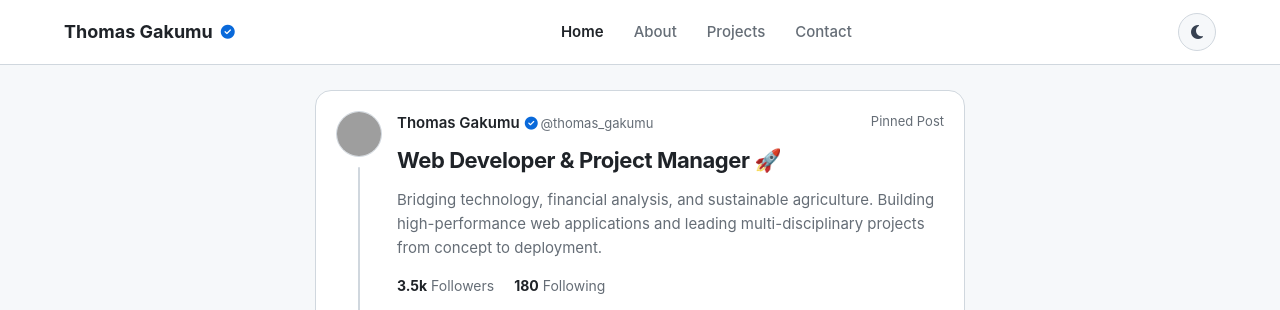
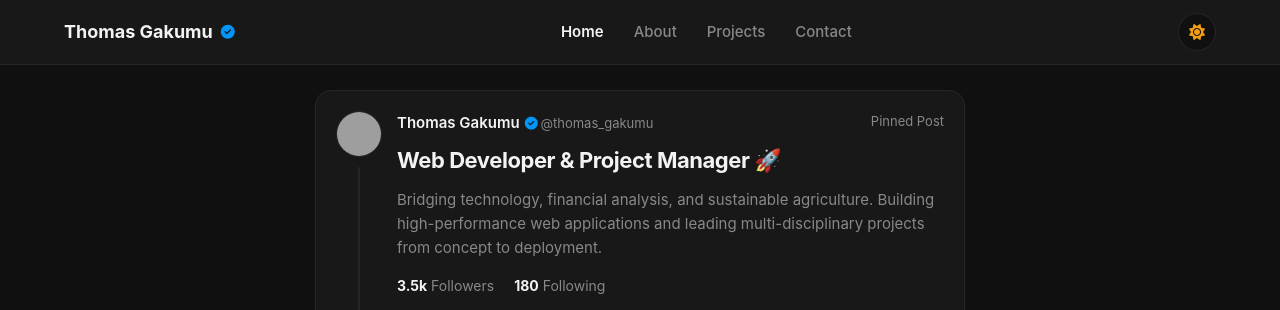
Before and after one commit to emperorluffy/maina, a plain HTML site: page index.html in a window 1280 px wide. Both pictures are taken after a click on the button 1197 px from the left and 32 px from the top of the page. Shown: the top 310 px of the page. Drawn offline with nearby package versions, Linux system fonts and the light colour scheme; grey boxes are pictures that could not be loaded.

Commit message:
Set light-mode as default theme and update theme toggle logic

```diff
--- a/script.js
+++ b/script.js
@@ -13,26 +13,31 @@ document.addEventListener('DOMContentLoaded', () => {
     });
   }
 
-  // Theme Toggle Functionality (Light / Dark Mode)
+  // Theme Toggle Functionality (Light Mode Default)
   const themeToggle = document.getElementById('theme-toggle');
-  const currentTheme = localStorage.getItem('theme') || 'dark';
+  const currentTheme = localStorage.getItem('theme') || 'light';
 
-  if (currentTheme === 'light') {
+  if (currentTheme === 'dark') {
+    document.documentElement.setAttribute('data-theme', 'dark');
+    document.body.classList.add('dark-mode');
+  } else {
     document.documentElement.setAttribute('data-theme', 'light');
     document.body.classList.add('light-mode');
   }
 
   if (themeToggle) {
     themeToggle.addEventListener('click', () => {
-      const isLight = document.documentElement.getAttribute('data-theme') === 'light';
-      if (isLight) {
-        document.documentElement.removeAttribute('data-theme');
-        document.body.classList.remove('light-mode');
-        localStorage.setItem('theme', 'dark');
-      } else {
+      const isDark = document.documentElement.getAttribute('data-theme') === 'dark';
+      if (isDark) {
         document.documentElement.setAttribute('data-theme', 'light');
+        document.body.classList.remove('dark-mode');
         document.body.classList.add('light-mode');
         localStorage.setItem('theme', 'light');
+      } else {
+        document.documentElement.setAttribute('data-theme', 'dark');
+        document.body.classList.remove('light-mode');
+        document.body.classList.add('dark-mode');
+        localStorage.setItem('theme', 'dark');
       }
     });
   }
--- a/style.css
+++ b/style.css
@@ -1,4 +1,4 @@
-/* Global Reset & Variables (Dark Mode Default) */
+/* Global Reset & Variables (Light Mode Default) */
 * {
   margin: 0;
   padding: 0;
@@ -11,6 +11,20 @@
 }
 
 :root {
+  --bg-color: #f6f8fa;
+  --card-bg: #ffffff;
+  --card-hover: #f0f2f5;
+  --border-color: #d0d7de;
+  --text-color: #1f2328;
+  --text-muted: #656d76;
+  --accent-color: #0969da;
+  --verified-color: #0969da;
+  --tag-bg: #eaeef2;
+}
+
+/* Dark Mode Variables */
+[data-theme="dark"],
+body.dark-mode {
   --bg-color: #101010;
   --card-bg: #181818;
   --card-hover: #202020;
@@ -20,20 +34,6 @@
   --accent-color: #0095f6;
   --verified-color: #0095f6;
   --tag-bg: #222222;
-}
-
-/* Light Mode Variables */
-[data-theme="light"],
-body.light-mode {
-  --bg-color: #f6f8fa;
-  --card-bg: #ffffff;
-  --card-hover: #f0f2f5;
-  --border-color: #d0d7de;
-  --text-color: #1f2328;
-  --text-muted: #656d76;
-  --accent-color: #0969da;
-  --verified-color: #0969da;
-  --tag-bg: #eaeef2;
 }
 
 html {
@@ -110,7 +110,7 @@ body {
   gap: 1.5rem;
 }
 
-/* Theme Toggle Button */
+/* Theme Toggle Button (Light Default -> show moon) */
 .theme-toggle-btn {
   background: var(--bg-color);
   border: 1px solid var(--border-color);
@@ -124,6 +124,7 @@ body {
   cursor: pointer;
   font-size: 1.6rem;
   transition: background 0.2s ease, transform 0.2s ease;
+  position: relative;
 }
 
 .theme-toggle-btn:hover {
@@ -132,23 +133,23 @@ body {
 }
 
 .theme-toggle-btn .sun-icon {
-  display: inline-block;
+  display: none;
   color: #f39c12;
 }
 
 .theme-toggle-btn .moon-icon {
-  display: none;
+  display: inline-block;
   color: #374151;
 }
 
-[data-theme="light"] .theme-toggle-btn .sun-icon,
-body.light-mode .theme-toggle-btn .sun-icon {
-  display: none !important;
+[data-theme="dark"] .theme-toggle-btn .sun-icon,
+body.dark-mode .theme-toggle-btn .sun-icon {
+  display: inline-block !important;
 }
 
-[data-theme="light"] .theme-toggle-btn .moon-icon,
-body.light-mode .theme-toggle-btn .moon-icon {
-  display: inline-block !important;
+[data-theme="dark"] .theme-toggle-btn .moon-icon,
+body.dark-mode .theme-toggle-btn .moon-icon {
+  display: none !important;
 }
 
 .menu-icon {
```
